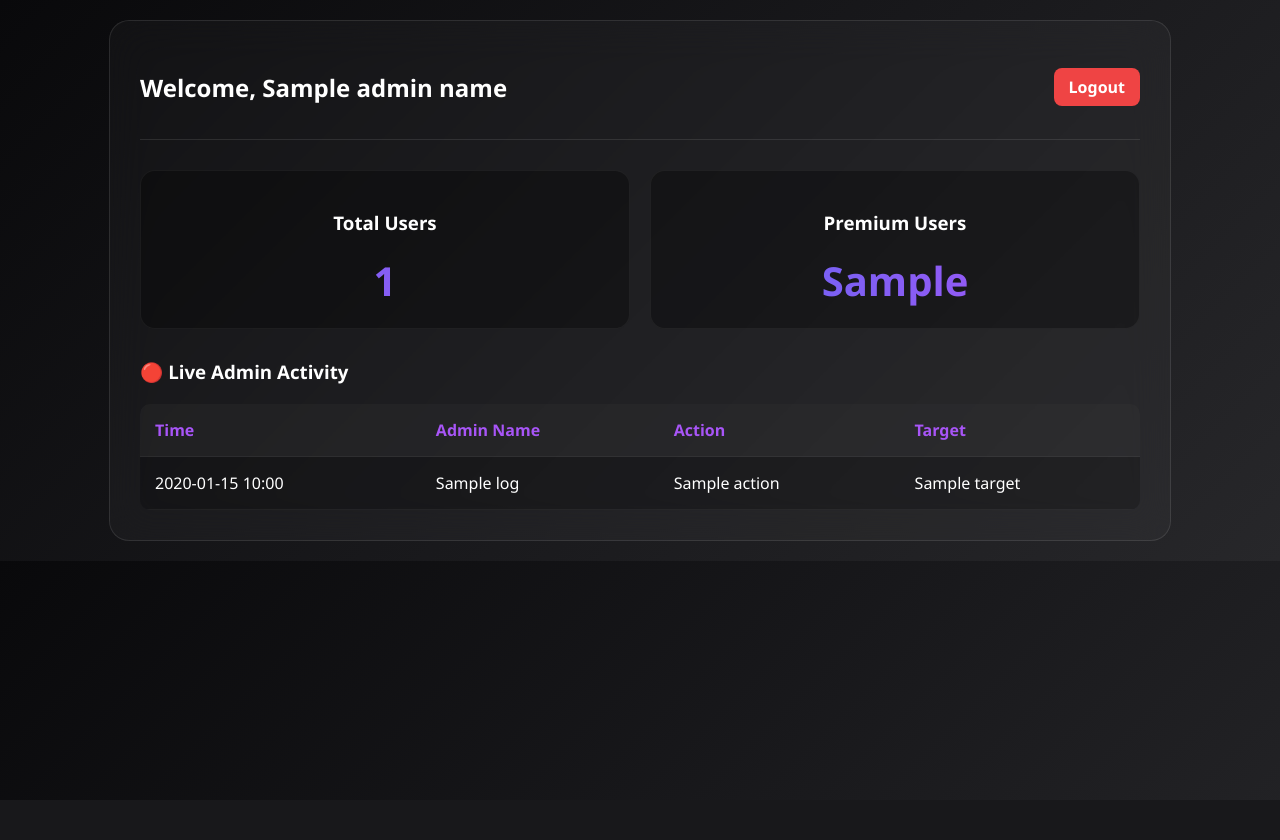
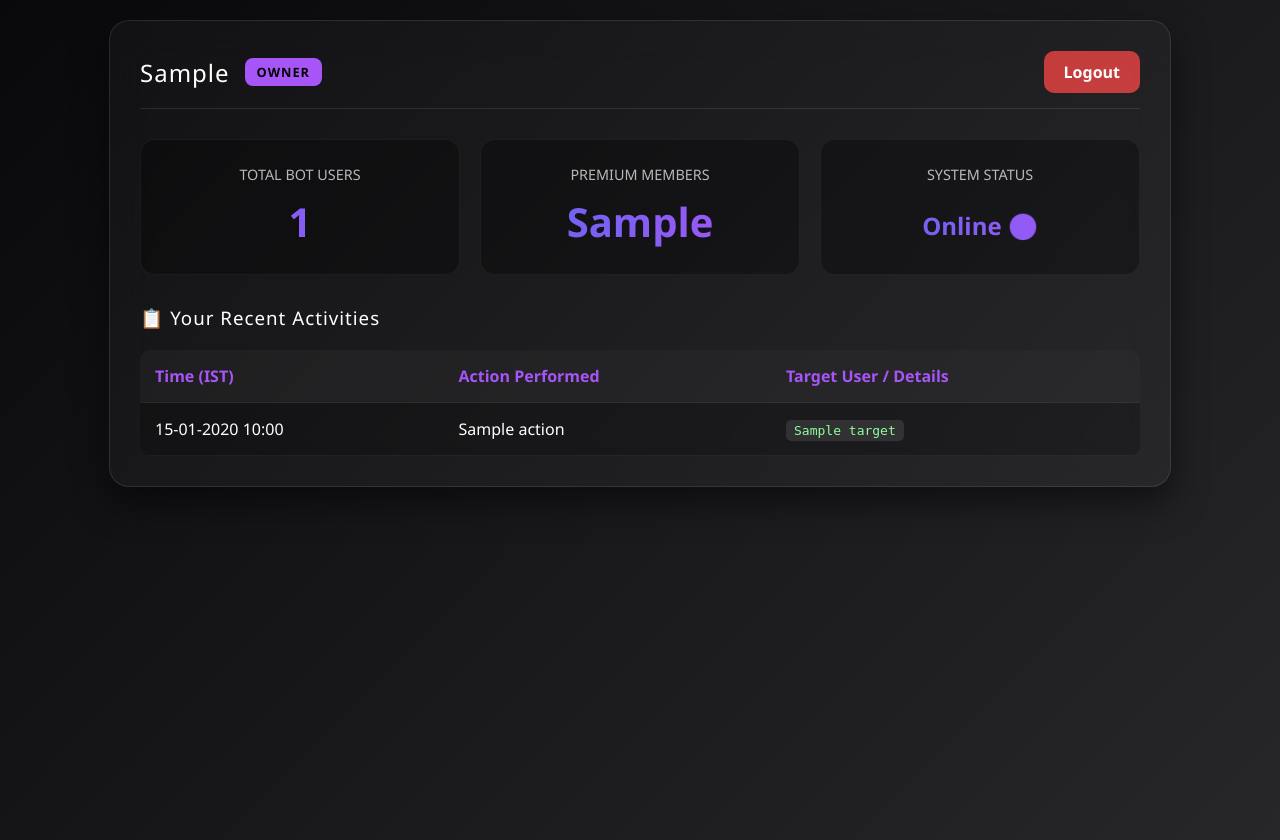
Before and after one commit to itsh4ro5/Src01, a Flask app: template templates/dashboard.html in a window 1280 px wide. Before the commit the page ends 786 px from the top, so only its background shows below. Run offline with Flask 3, Linux system fonts and the light colour scheme; the visitor is signed in with stand-in values (Sample User, id 1); the template is opened without the code that fills it: most values are stand-ins (such as "Sample title", 1, 10 or a date in 2020).

Commit message:
Update templates/dashboard.html

```diff
--- a/templates/dashboard.html
+++ b/templates/dashboard.html
@@ -2,53 +2,175 @@
 <html lang="en">
 <head>
     <meta charset="UTF-8">
+    <meta name="viewport" content="width=device-width, initial-scale=1.0">
     <title>Admin Dashboard</title>
     <style>
         body {
-            margin: 0; padding: 20px; font-family: 'Segoe UI', sans-serif;
-            background: linear-gradient(135deg, #09090b, #18181b, #27272a); color: white;
+            margin: 0;
+            padding: 20px;
+            font-family: 'Segoe UI', Tahoma, Geneva, Verdana, sans-serif;
+            background: linear-gradient(135deg, #09090b, #18181b, #27272a);
+            color: white;
+            min-height: 100vh;
         }
         .container {
-            background: rgba(255, 255, 255, 0.03); backdrop-filter: blur(20px);
-            border: 1px solid rgba(255, 255, 255, 0.1); border-radius: 20px;
-            padding: 30px; max-width: 1000px; margin: auto;
+            background: rgba(255, 255, 255, 0.03);
+            backdrop-filter: blur(20px);
+            -webkit-backdrop-filter: blur(20px);
+            border: 1px solid rgba(255, 255, 255, 0.1);
+            border-radius: 20px;
+            padding: 30px;
+            max-width: 1000px;
+            margin: auto;
+            box-shadow: 0 15px 35px rgba(0,0,0,0.5);
         }
-        .header { display: flex; justify-content: space-between; align-items: center; border-bottom: 1px solid rgba(255,255,255,0.1); padding-bottom: 15px;}
-        .stats-grid { display: flex; gap: 20px; margin: 30px 0; }
+        .header {
+            display: flex;
+            justify-content: space-between;
+            align-items: center;
+            border-bottom: 1px solid rgba(255,255,255,0.1);
+            padding-bottom: 15px;
+        }
+        .header-title {
+            display: flex;
+            align-items: center;
+            gap: 15px;
+        }
+        h2, h3 { margin: 0; font-weight: 400; letter-spacing: 1px;}
+        .role-badge {
+            padding: 5px 12px;
+            border-radius: 8px;
+            color: black;
+            font-weight: bold;
+            font-size: 0.8rem;
+            letter-spacing: 1px;
+        }
+        .stats-grid {
+            display: grid;
+            grid-template-columns: repeat(auto-fit, minmax(200px, 1fr));
+            gap: 20px;
+            margin: 30px 0;
+        }
         .stat-card {
-            flex: 1; background: rgba(0, 0, 0, 0.3); border-radius: 15px; padding: 20px; text-align: center;
+            background: rgba(0, 0, 0, 0.3);
+            border-radius: 15px;
+            padding: 25px;
+            text-align: center;
             border: 1px solid rgba(255, 255, 255, 0.05);
+            transition: transform 0.3s ease;
         }
-        .stat-value { font-size: 2.5rem; font-weight: bold; background: linear-gradient(90deg, #6366f1, #a855f7); -webkit-background-clip: text; -webkit-text-fill-color: transparent; }
-        table { width: 100%; border-collapse: collapse; margin-top: 20px; background: rgba(0,0,0,0.2); border-radius: 10px; overflow: hidden;}
-        th, td { padding: 15px; text-align: left; border-bottom: 1px solid rgba(255,255,255,0.05); }
-        th { background: rgba(255,255,255,0.05); color: #a855f7; }
-        .btn-logout { background: #ef4444; color: white; padding: 8px 15px; text-decoration: none; border-radius: 8px; font-weight: bold;}
+        .stat-card:hover {
+            transform: translateY(-5px);
+            background: rgba(255, 255, 255, 0.05);
+        }
+        .stat-value {
+            font-size: 2.5rem;
+            font-weight: bold;
+            margin-top: 10px;
+            background: linear-gradient(90deg, #6366f1, #a855f7);
+            -webkit-background-clip: text;
+            -webkit-text-fill-color: transparent;
+        }
+        table {
+            width: 100%;
+            border-collapse: collapse;
+            margin-top: 20px;
+            background: rgba(0,0,0,0.2);
+            border-radius: 10px;
+            overflow: hidden;
+        }
+        th, td {
+            padding: 15px;
+            text-align: left;
+            border-bottom: 1px solid rgba(255,255,255,0.05);
+        }
+        th {
+            background: rgba(255,255,255,0.05);
+            color: #a855f7;
+            font-weight: 600;
+        }
+        tr:hover {
+            background: rgba(255,255,255,0.02);
+        }
+        .btn-logout {
+            background: rgba(239, 68, 68, 0.8);
+            color: white;
+            padding: 10px 20px;
+            text-decoration: none;
+            border-radius: 10px;
+            font-weight: bold;
+            transition: 0.3s;
+        }
+        .btn-logout:hover {
+            background: rgba(239, 68, 68, 1);
+            box-shadow: 0 5px 15px rgba(239, 68, 68, 0.4);
+        }
+        code {
+            background: rgba(255,255,255,0.1);
+            padding: 3px 8px;
+            border-radius: 5px;
+            font-family: monospace;
+            color: #92FE9D;
+        }
     </style>
 </head>
 <body>
     <div class="container">
         <div class="header">
-            <h2>Welcome, {{ admin_name }}</h2>
+            <div class="header-title">
+                <h2>{{ view_type }}</h2>
+                <span class="role-badge" style="background: {{ 'gold' if is_owner else '#a855f7' }};">
+                    {{ session['role'].upper() }}
+                </span>
+            </div>
             <a href="/logout" class="btn-logout">Logout</a>
         </div>
 
         <div class="stats-grid">
-            <div class="stat-card"><h3>Total Users</h3><div class="stat-value">{{ total_users }}</div></div>
-            <div class="stat-card"><h3>Premium Users</h3><div class="stat-value">{{ premium_users }}</div></div>
+            <div class="stat-card">
+                <div style="opacity: 0.7; text-transform: uppercase; font-size: 0.9rem;">Total Bot Users</div>
+                <div class="stat-value">{{ total_users }}</div>
+            </div>
+            <div class="stat-card">
+                <div style="opacity: 0.7; text-transform: uppercase; font-size: 0.9rem;">Premium Members</div>
+                <div class="stat-value">{{ premium_users }}</div>
+            </div>
+            <div class="stat-card">
+                <div style="opacity: 0.7; text-transform: uppercase; font-size: 0.9rem;">System Status</div>
+                <div class="stat-value" style="font-size: 1.5rem; padding-top: 15px;">Online 🟢</div>
+            </div>
         </div>
 
-        <h3>🔴 Live Admin Activity</h3>
+        <h3>📋 {{ 'All Admin Activities' if is_owner else 'Your Recent Activities' }}</h3>
         <table>
-            <tr><th>Time</th><th>Admin Name</th><th>Action</th><th>Target</th></tr>
-            {% for log in logs %}
-            <tr>
-                <td>{{ log.timestamp.strftime('%Y-%m-%d %H:%M') }}</td>
-                <td>{{ log.admin_name }}</td>
-                <td>{{ log.action }}</td>
-                <td>{{ log.target }}</td>
-            </tr>
-            {% endfor %}
+            <thead>
+                <tr>
+                    <th>Time (IST)</th>
+                    {% if is_owner %}
+                        <th>Admin Name</th>
+                    {% endif %}
+                    <th>Action Performed</th>
+                    <th>Target User / Details</th>
+                </tr>
+            </thead>
+            <tbody>
+                {% for log in logs %}
+                <tr>
+                    <td>{{ log.timestamp.strftime('%d-%m-%Y %H:%M') }}</td>
+                    {% if is_owner %}
+                        <td style="color: #6366f1; font-weight: bold;">{{ log.admin_name }}</td>
+                    {% endif %}
+                    <td>{{ log.action }}</td>
+                    <td><code>{{ log.target }}</code></td>
+                </tr>
+                {% else %}
+                <tr>
+                    <td colspan="{{ '4' if is_owner else '3' }}" style="text-align: center; opacity: 0.5; padding: 30px;">
+                        No activities found yet.
+                    </td>
+                </tr>
+                {% endfor %}
+            </tbody>
         </table>
     </div>
 </body>
```
